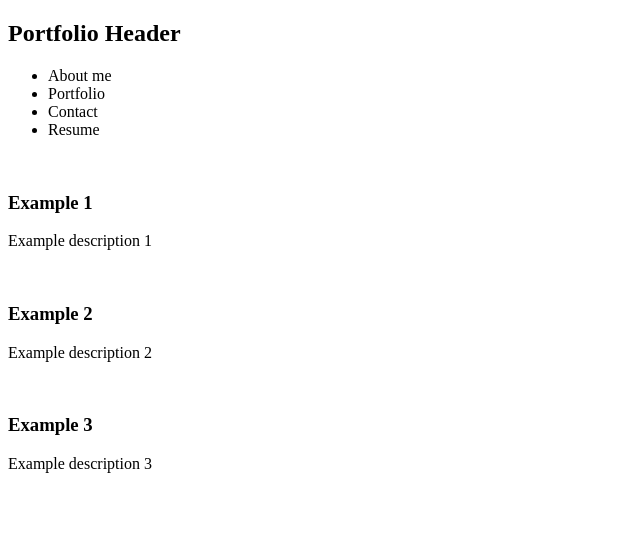
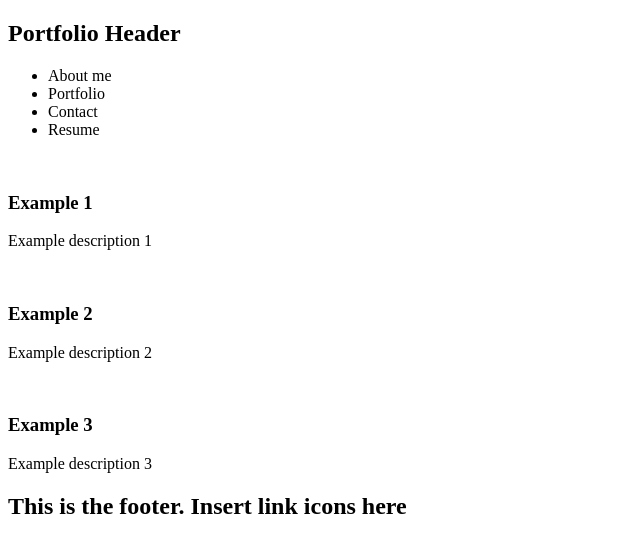
Before and after one commit to kalecodes/reactolio, a React (Create React App) app in the folder reactolio/: page / in a window 1280 px wide. Shown: the top 552 px of the page, without its empty margins (0-640 px from the left). Built offline with nearby package versions, Linux system fonts and the light colour scheme.

Commit message:
project key

```diff
--- a/reactolio/src/App.js
+++ b/reactolio/src/App.js
@@ -1,7 +1,7 @@
 import React, { useState } from 'react';
 import Header from './components/Header';
 import Project from './components/Project';
-// import Footer from './components/Footer';
+import Footer from './components/Footer';
 
 function App() {
   const [projects] = useState([
@@ -29,7 +29,7 @@ function App() {
           projects={projects}
         ></Project>
       </main>
-      {/* <Footer></Footer> */}
+      <Footer></Footer>
     </div>
   );
 }
--- a/reactolio/src/components/Footer/index.js
+++ b/reactolio/src/components/Footer/index.js
@@ -1,7 +1,11 @@
 import React from 'react';
 
 function Footer() {
-
+    return (
+        <footer>
+            <h2>This is the footer. Insert link icons here</h2>
+        </footer>
+    )
 }
 
 export default Footer;
--- a/reactolio/src/components/Project/index.js
+++ b/reactolio/src/components/Project/index.js
@@ -8,9 +8,9 @@ function Project(props) {
     return (
         <div>
             {projects.map((project) => (
-                <div>
+                <div key={project.name}>
                     <img alt=''/>
-                    <h3>{project.name}</h3>
+                    <h3 key={project.name}>{project.name}</h3>
                     <p>{project.description}</p>
                 </div>
             ))}
```
